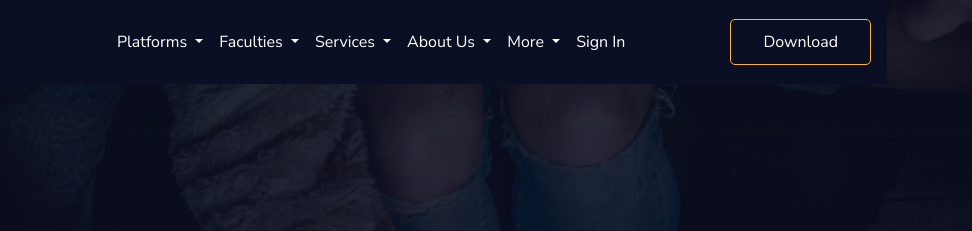
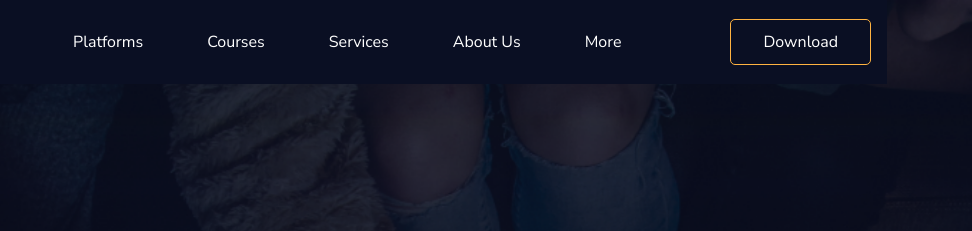
Before and after one commit to pluralcodetech/product_design_landingpage, a plain HTML site: page index.html in a window 1280 px wide. Shown: the top 231 px of the page, 308-1280 px from the left. Drawn offline with nearby package versions, Linux system fonts and the light colour scheme.

Commit message:
mobile responsiveness done

```diff
--- a/index.html
+++ b/index.html
@@ -23,20 +23,20 @@
               <div class="collapse navbar-collapse" id="navbarSupportedContent">
                 <ul class="navbar-nav m-auto">
                   <li class="nav-item dropdown">
-                    <a class="nav-link dropdown-toggle" href="#" id="navbarDropdown" role="button" data-toggle="dropdown" aria-expanded="false">
+                    <a class="nav-link mr-5" href="#" id="navbarDropdown" role="button" data-toggle="dropdown" aria-expanded="false">
                       Platforms
                     </a>
-                    <div class="dropdown-menu" aria-labelledby="navbarDropdown">
+                    <!-- <div class="dropdown-menu" aria-labelledby="navbarDropdown">
                       <a class="dropdown-item" href="#">Pluralcode Sandbox</a>
                       <a class="dropdown-item" href="#">PluralCode Exclusive</a>
                       <div class="dropdown-divider"></div>
                       <a class="dropdown-item" href="#">Certification Exam Prep</a>
                       <a class="dropdown-item" href="#">Career Labs</a>
-                    </div>
+                    </div> -->
                   </li>
                   <li class="nav-item dropdown">
-                      <a class="nav-link dropdown-toggle" href="#" id="navbarDropdown" role="button" data-toggle="dropdown" aria-expanded="false">
-                        Faculties
+                      <a class="nav-link mr-5" href="#" id="navbarDropdown" role="button" data-toggle="dropdown" aria-expanded="false">
+                        Courses
                       </a>
                       <ul class="dropdown-menu dropdown-submenu">
                           <li>
@@ -82,7 +82,7 @@
                         </ul>
                   </li>
                     <li class="nav-item dropdown">
-                      <a class="nav-link dropdown-toggle" href="#" id="navbarDropdown" role="button" data-toggle="dropdown" aria-expanded="false">
+                      <a class="nav-link mr-5 href="#" id="navbarDropdown" role="button" data-toggle="dropdown" aria-expanded="false">
                         Services
                       </a>
                       <div class="dropdown-menu" aria-labelledby="navbarDropdown">
@@ -95,7 +95,7 @@
                     </li>
 
                     <li class="nav-item dropdown">
-                      <a class="nav-link dropdown-toggle" href="#" id="navbarDropdown" role="button" data-toggle="dropdown" aria-expanded="false">
+                      <a class="nav-link mr-5 href="#" id="navbarDropdown" role="button" data-toggle="dropdown" aria-expanded="false">
                         About Us
                       </a>
                       <div class="dropdown-menu" aria-labelledby="navbarDropdown">
@@ -106,7 +106,7 @@
                       </div>
                     </li>
                     <li class="nav-item dropdown">
-                      <a class="nav-link dropdown-toggle" href="#" id="navbarDropdown" role="button" data-toggle="dropdown" aria-expanded="false">
+                      <a class="nav-link mr-5 href="#" id="navbarDropdown" role="button" data-toggle="dropdown" aria-expanded="false">
                         More
                       </a>
                       <ul class="dropdown-menu dropdown-submenu">
@@ -128,9 +128,9 @@
                             </li>
                         </ul>
                   </li>
-                    <li class="nav-item">
+                    <!-- <li class="nav-item">
                       <a class="nav-link" href="#">Sign In</a>
-                    </li>
+                    </li> -->
                 </ul>
                 <button class="download" type="submit">Download</button>
               </div>
@@ -240,7 +240,7 @@
       <div class="sub-footer">
           <p>&copy; 2021 Pluralcode Technologies</p>
       </div>
-  </div>
+    </div>
 
 
 </body>
--- a/mentors.css
+++ b/mentors.css
@@ -57,7 +57,7 @@ body{
       color: #ffffff;
   }
   .navbar-light .navbar-nav .nav-link:focus, .navbar-light .navbar-nav .nav-link:hover {
-    color: #bb1313;
+    color: #ffffff;
   }
   .box {
     background-image: url(./images/hero2.png);
@@ -71,6 +71,9 @@ body{
   @media screen and (max-width: 600px) {
     .box{
       height: 70vh;
+    }
+    .navbar-light .navbar-toggler {
+      background-color: #FFB341;
     }
   }
 
@@ -144,7 +147,7 @@ body{
   .aim h2{
     font-style: normal;
     font-weight: bold;
-    font-size: 46px;
+    font-size: 42px;
     line-height: 57px;
     letter-spacing: 0.2px;
     margin-bottom: 30px;
```
